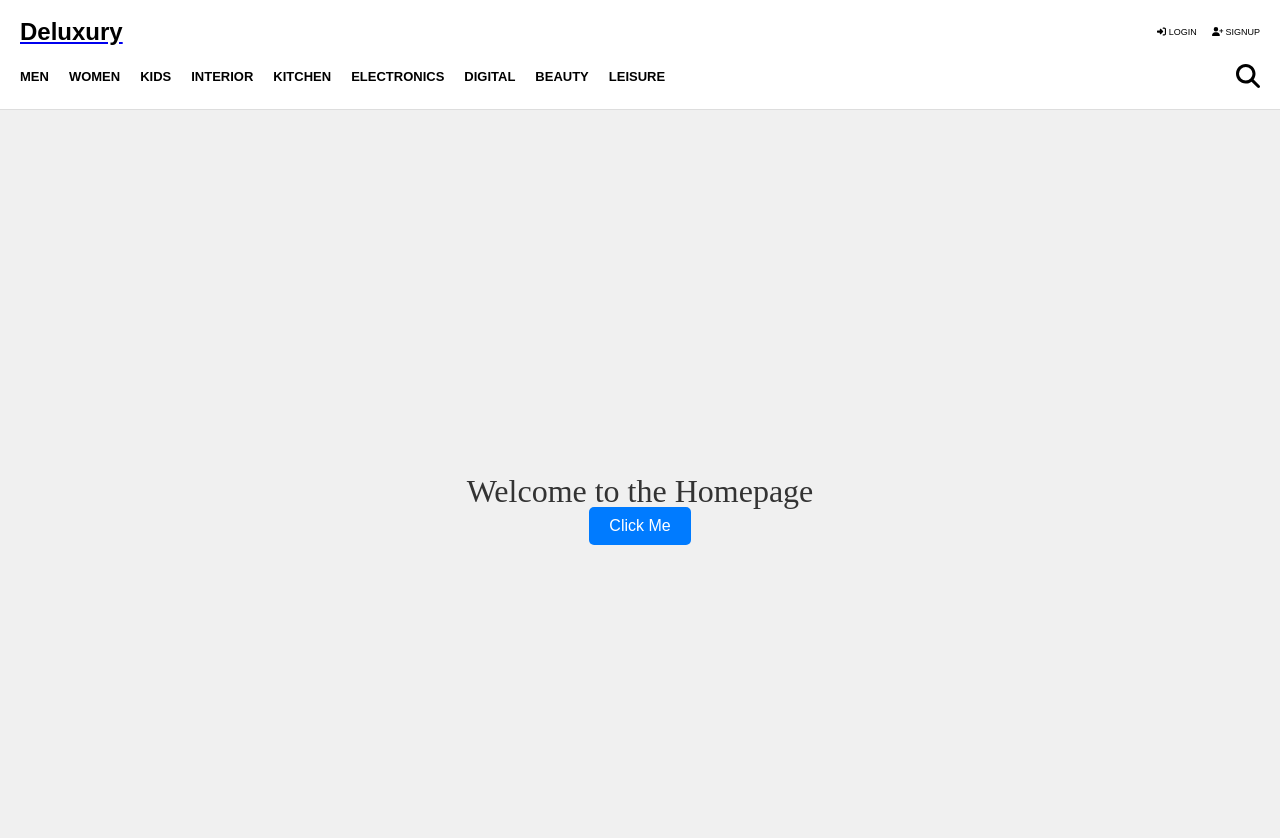
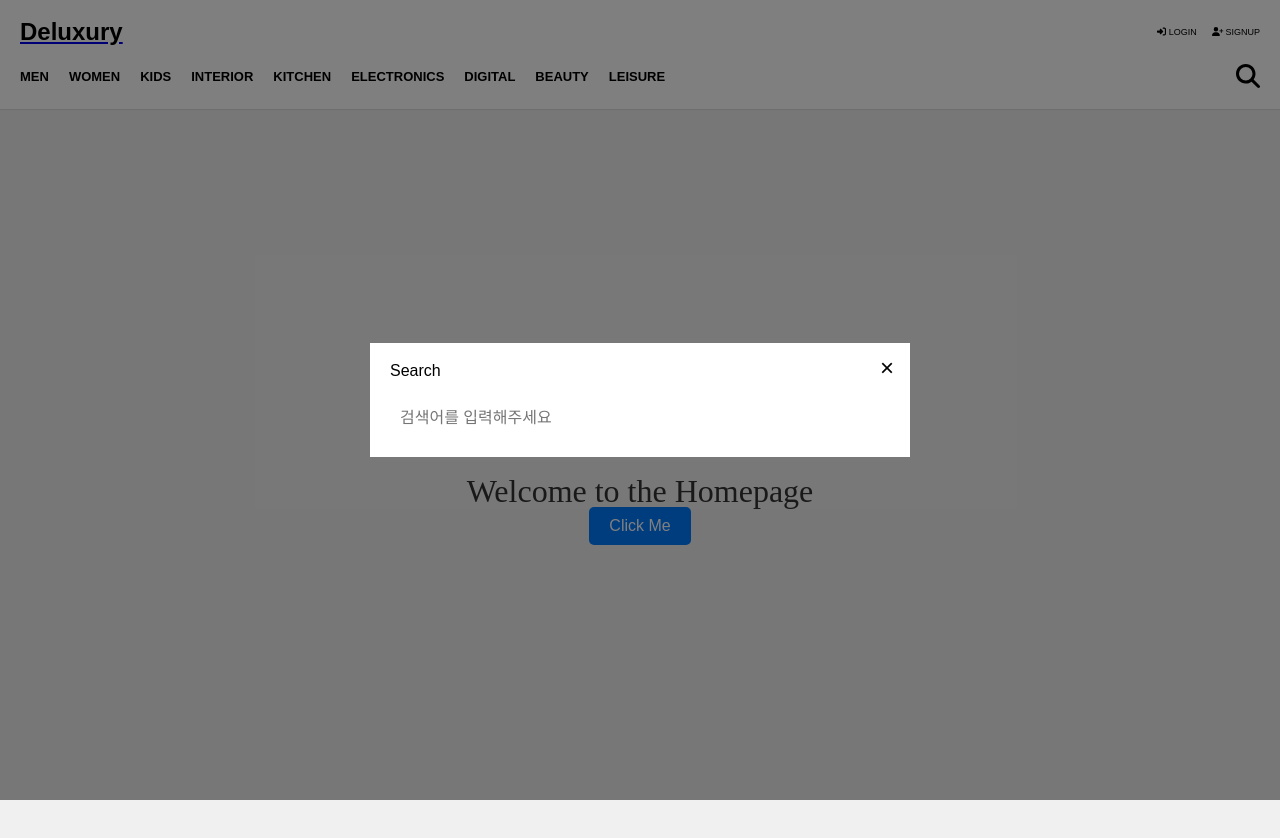
Before and after one commit to kirnjiyun/deluxury-FE, a React (Create React App) app in the folder myshop/: page / in a window 1280 px wide. Both pictures are taken after a click on the element 1248 px from the left and 76 px from the top of the page. Shown: the top 838 px of the page. Built offline with nearby package versions, Linux system fonts and the light colour scheme; a web font is replaced by a local one.

Commit message:
검색 모달창

```diff
--- /dev/null
+++ b/myshop/src/action/modalAction.js
@@ -0,0 +1,4 @@
+export const OPEN_SEARCH_MODAL = "OPEN_SEARCH_MODAL";
+export const CLOSE_SEARCH_MODAL = "CLOSE_SEARCH_MODAL";
+export const openSearchModal = () => ({ type: OPEN_SEARCH_MODAL });
+export const closeSearchModal = () => ({ type: CLOSE_SEARCH_MODAL });
--- a/myshop/src/components/Navbar/Navbar.jsx
+++ b/myshop/src/components/Navbar/Navbar.jsx
@@ -19,9 +19,22 @@ import {
     MainMenu,
     MenuItem,
 } from "./NavbarStyles";
+import { useDispatch, useSelector } from "react-redux";
 import { Link } from "react-router-dom";
+import { openSearchModal, closeSearchModal } from "../../action/modalAction";
+import SearchModal from "../searchModal/SearchModal";
+const Navbar = ({ user, isLoggedIn, onLogout, onLogin }) => {
+    const dispatch = useDispatch();
+    const isSearchModalOpen = useSelector(
+        (state) => state.modal.isSearchModalOpen
+    );
+    const openModal = () => {
+        dispatch(openSearchModal());
+    };
+    const closeModal = () => {
+        dispatch(closeSearchModal());
+    };
 
-const Navbar = ({ user, isLoggedIn, onLogout, onLogin }) => {
     return (
         <NavbarContainer>
             <TopBar>
@@ -70,9 +83,10 @@ const Navbar = ({ user, isLoggedIn, onLogout, onLogin }) => {
                     <MenuItem href="#">BEAUTY</MenuItem>
                     <MenuItem href="#">LEISURE</MenuItem>
                 </MainMenu>
-                <SearchIcon>
+                <SearchIcon onClick={openModal}>
                     <FontAwesomeIcon icon={faSearch} />
                 </SearchIcon>
+                {isSearchModalOpen && <SearchModal onClose={closeModal} />}
             </UnderBar>
         </NavbarContainer>
     );
--- /dev/null
+++ b/myshop/src/components/searchModal/SearchModal.jsx
@@ -0,0 +1,20 @@
+import React from "react";
+import {
+    ModalOverlay,
+    ModalContent,
+    CloseButton,
+    SearchInput,
+} from "./SearchModalStyles";
+const SearchModal = ({ onClose }) => {
+    return (
+        <ModalOverlay>
+            <ModalContent>
+                <CloseButton onClick={onClose}>&times;</CloseButton>
+                <h2>Search</h2>
+                <SearchInput type="text" placeholder="검색어를 입력해주세요" />
+            </ModalContent>
+        </ModalOverlay>
+    );
+};
+
+export default SearchModal;
--- /dev/null
+++ b/myshop/src/components/searchModal/SearchModalStyles.js
@@ -0,0 +1,46 @@
+import styled from "@emotion/styled";
+import { css } from "@emotion/react";
+
+export const ModalOverlay = styled.div`
+    position: fixed;
+    top: 0;
+    left: 0;
+    right: 0;
+    bottom: 0;
+    background: rgba(0, 0, 0, 0.5);
+    display: flex;
+    justify-content: center;
+    align-items: center;
+    z-index: 1000;
+`;
+
+export const ModalContent = styled.div`
+    background: #fff;
+    padding: 20px;
+    max-width: 500px;
+    width: 100%;
+    position: relative;
+`;
+
+export const CloseButton = styled.button`
+    background: none;
+    border: none;
+    font-size: 1.5em;
+    position: absolute;
+    top: 10px;
+    right: 10px;
+    cursor: pointer;
+`;
+
+export const SearchInput = styled.input`
+    width: 100%;
+    padding: 10px;
+    margin-top: 20px;
+    border: 1px solid #ddd;
+    font-size: 1em;
+    background-color: transparent;
+    border: none;
+    :focus {
+        outline: none;
+    }
+`;
--- a/myshop/src/index.js
+++ b/myshop/src/index.js
@@ -2,13 +2,17 @@ import React from "react";
 import ReactDOM from "react-dom/client";
 import "./index.css";
 import App from "./App";
+import { Provider } from "react-redux";
+import store from "./store/store";
 import reportWebVitals from "./reportWebVitals";
 import { BrowserRouter } from "react-router-dom";
 const root = ReactDOM.createRoot(document.getElementById("root"));
 root.render(
-    <BrowserRouter>
-        <App />
-    </BrowserRouter>
+    <Provider store={store}>
+        <BrowserRouter>
+            <App />
+        </BrowserRouter>
+    </Provider>
 );
 
 // If you want to start measuring performance in your app, pass a function
--- /dev/null
+++ b/myshop/src/reducer/modalReducer.js
@@ -0,0 +1,18 @@
+import { OPEN_SEARCH_MODAL, CLOSE_SEARCH_MODAL } from "../action/modalAction";
+
+const initialState = {
+    isSearchModalOpen: false,
+};
+
+const modalReducer = (state = initialState, action) => {
+    switch (action.type) {
+        case OPEN_SEARCH_MODAL:
+            return { ...state, isSearchModalOpen: true };
+        case CLOSE_SEARCH_MODAL:
+            return { ...state, isSearchModalOpen: false };
+        default:
+            return state;
+    }
+};
+
+export default modalReducer;
--- /dev/null
+++ b/myshop/src/reducer/rootReducer.js
@@ -0,0 +1,9 @@
+import { combineReducers } from "redux";
+import modalReducer from "../reducer/modalReducer";
+
+const rootReducer = combineReducers({
+    modal: modalReducer,
+    // auth: authReducer,
+});
+
+export default rootReducer;
--- /dev/null
+++ b/myshop/src/store/store.js
@@ -0,0 +1,6 @@
+import { createStore } from "redux";
+import rootReducer from "../reducer/rootReducer";
+
+const store = createStore(rootReducer);
+
+export default store;
```
